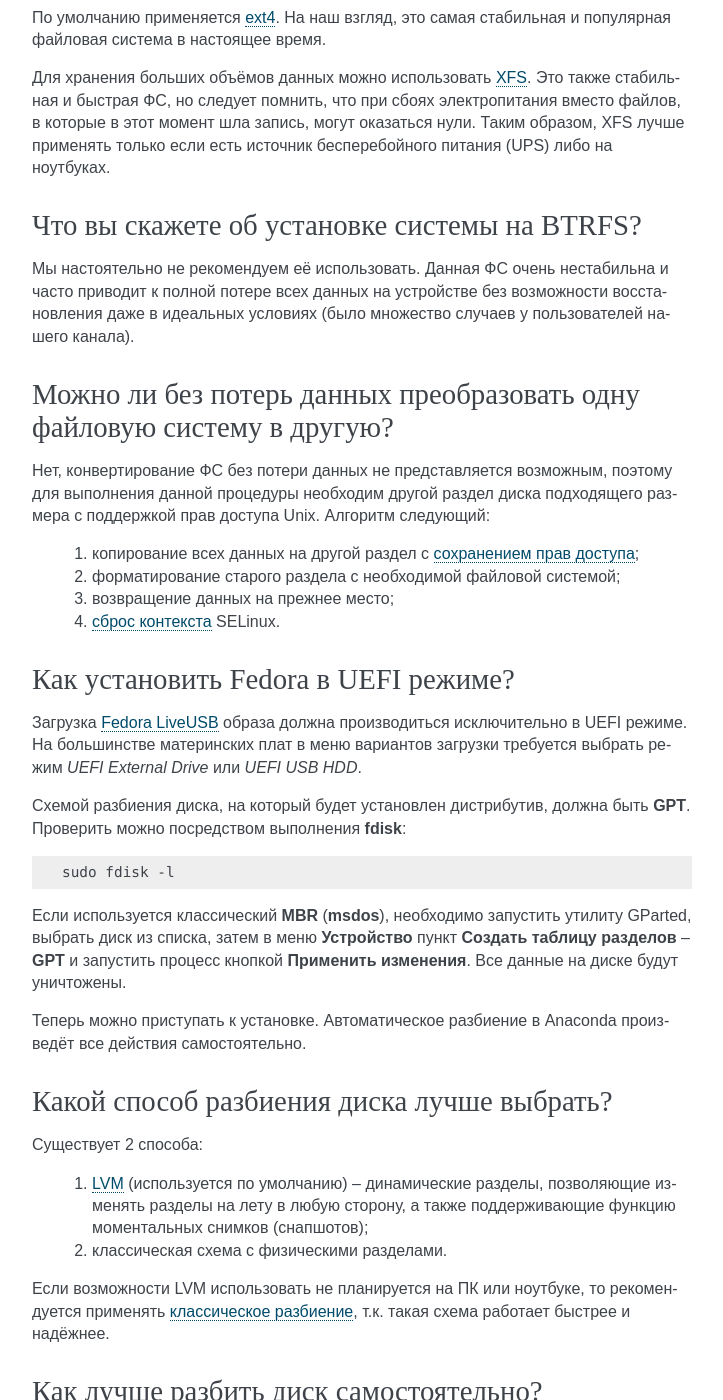
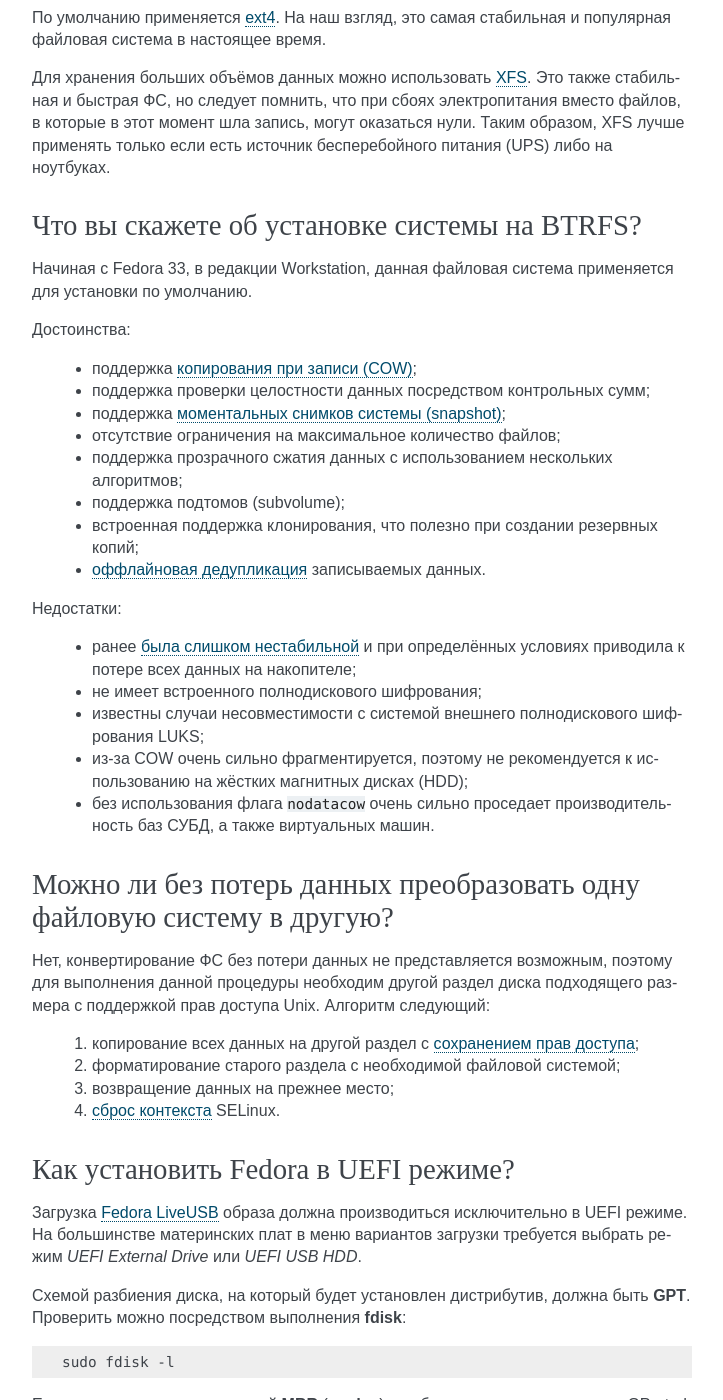
Before and after one commit to RussianFedora/FAQ, a Sphinx documentation site: the page built from source/installation.rst, in a window 1280 px wide and 1400 px high, scrolled down 4920 px. Shown: the whole window, without its empty margins (388-1111 px from the left). Built offline with Sphinx 7.4.7, drawn with Linux system fonts in a browser that asks for light colours; comment, search, counter and statistics services are not loaded.

Commit message:
Rewrited BTRFS question.

```diff
--- a/source/installation.rst
+++ b/source/installation.rst
@@ -284,7 +284,26 @@
 Что вы скажете об установке системы на BTRFS?
 ================================================
 
-Мы настоятельно не рекомендуем её использовать. Данная ФС очень нестабильна и часто приводит к полной потере всех данных на устройстве без возможности восстановления даже в идеальных условиях (было множество случаев у пользователей нашего канала).
+Начиная с Fedora 33, в редакции Workstation, данная файловая система применяется для установки по умолчанию.
+
+Достоинства:
+
+  * поддержка `копирования при записи (COW) <https://ru.wikipedia.org/wiki/%D0%9A%D0%BE%D0%BF%D0%B8%D1%80%D0%BE%D0%B2%D0%B0%D0%BD%D0%B8%D0%B5_%D0%BF%D1%80%D0%B8_%D0%B7%D0%B0%D0%BF%D0%B8%D1%81%D0%B8>`__;
+  * поддержка проверки целостности данных посредством контрольных сумм;
+  * поддержка `моментальных снимков системы (snapshot) <https://ru.wikipedia.org/wiki/%D0%A1%D0%BD%D0%B8%D0%BC%D0%BE%D0%BA_%D1%84%D0%B0%D0%B9%D0%BB%D0%BE%D0%B2%D0%BE%D0%B9_%D1%81%D0%B8%D1%81%D1%82%D0%B5%D0%BC%D1%8B>`__;
+  * отсутствие ограничения на максимальное количество файлов;
+  * поддержка прозрачного сжатия данных с использованием нескольких алгоритмов;
+  * поддержка подтомов (subvolume);
+  * встроенная поддержка клонирования, что полезно при создании резервных копий;
+  * :ref:`оффлайновая дедупликация <deduplication-disk>` записываемых данных.
+
+Недостатки:
+
+  * ранее `была слишком нестабильной <https://ru.fedoracommunity.org/posts/budushchee-btrfs/>`__ и при определённых условиях приводила к потере всех данных на накопителе;
+  * не имеет встроенного полнодискового шифрования;
+  * известны случаи несовместимости с системой внешнего полнодискового шифрования LUKS;
+  * из-за COW очень сильно фрагментируется, поэтому не рекомендуется к использованию на жёстких магнитных дисках (HDD);
+  * без использования флага ``nodatacow`` очень сильно проседает производительность баз СУБД, а также виртуальных машин.
 
 .. index:: file system, convert, fs
 .. _fs-convert:
```
